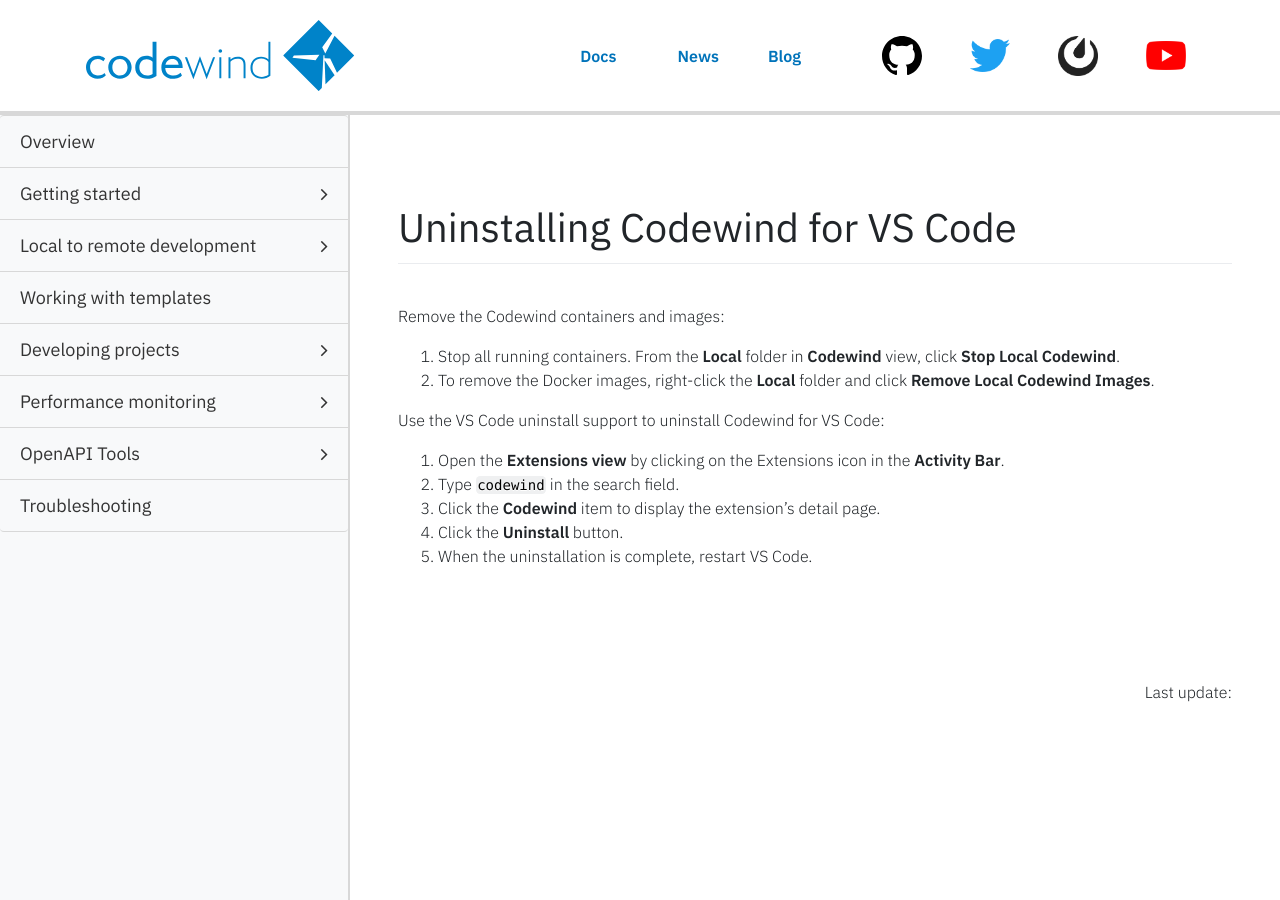
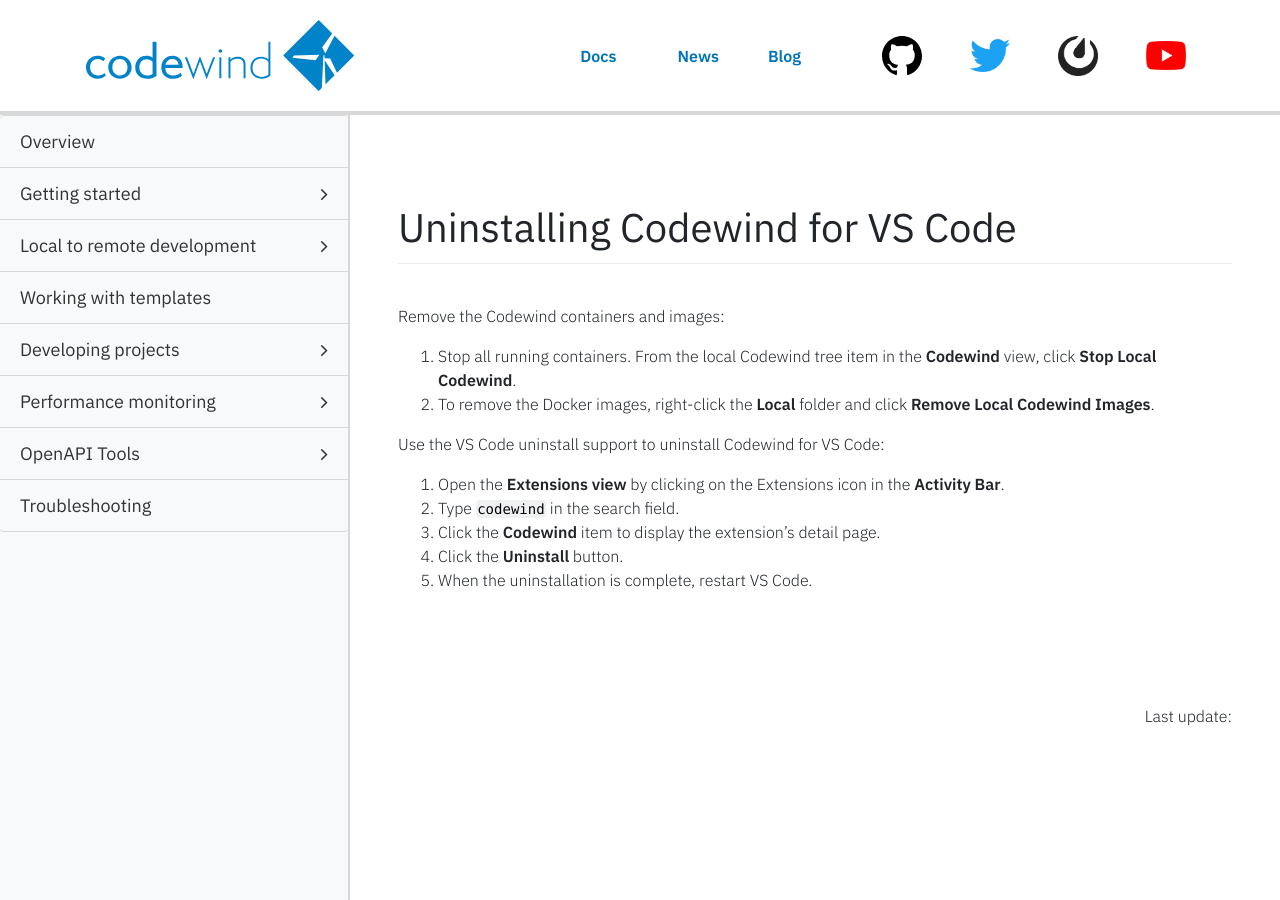
Before and after one commit to eclipse-archived/codewind-docs, a Jekyll site: the page built from docs/_documentations/mdt-vsc-uninstall.md, in a window 1280 px wide and 900 px high. Built offline with Jekyll 4.4.1, drawn with Linux system fonts in a browser that asks for light colours; nearby versions of some CDN libraries; comment, search, counter and statistics services are not loaded.

Commit message:
Fixing name

```diff
--- a/docs/_documentations/mdt-vsc-uninstall.md
+++ b/docs/_documentations/mdt-vsc-uninstall.md
@@ -10,7 +10,7 @@ type: document
 
 # Uninstalling Codewind for VS Code
 Remove the Codewind containers and images:
-1. Stop all running containers. From the **Local** folder in **Codewind** view, click **Stop Local Codewind**.
+1. Stop all running containers. From the local Codewind tree item in the **Codewind** view, click **Stop Local Codewind**.
 2. To remove the Docker images, right-click the **Local** folder and click **Remove Local Codewind Images**.
 
 Use the VS Code uninstall support to uninstall Codewind for VS Code:
```
